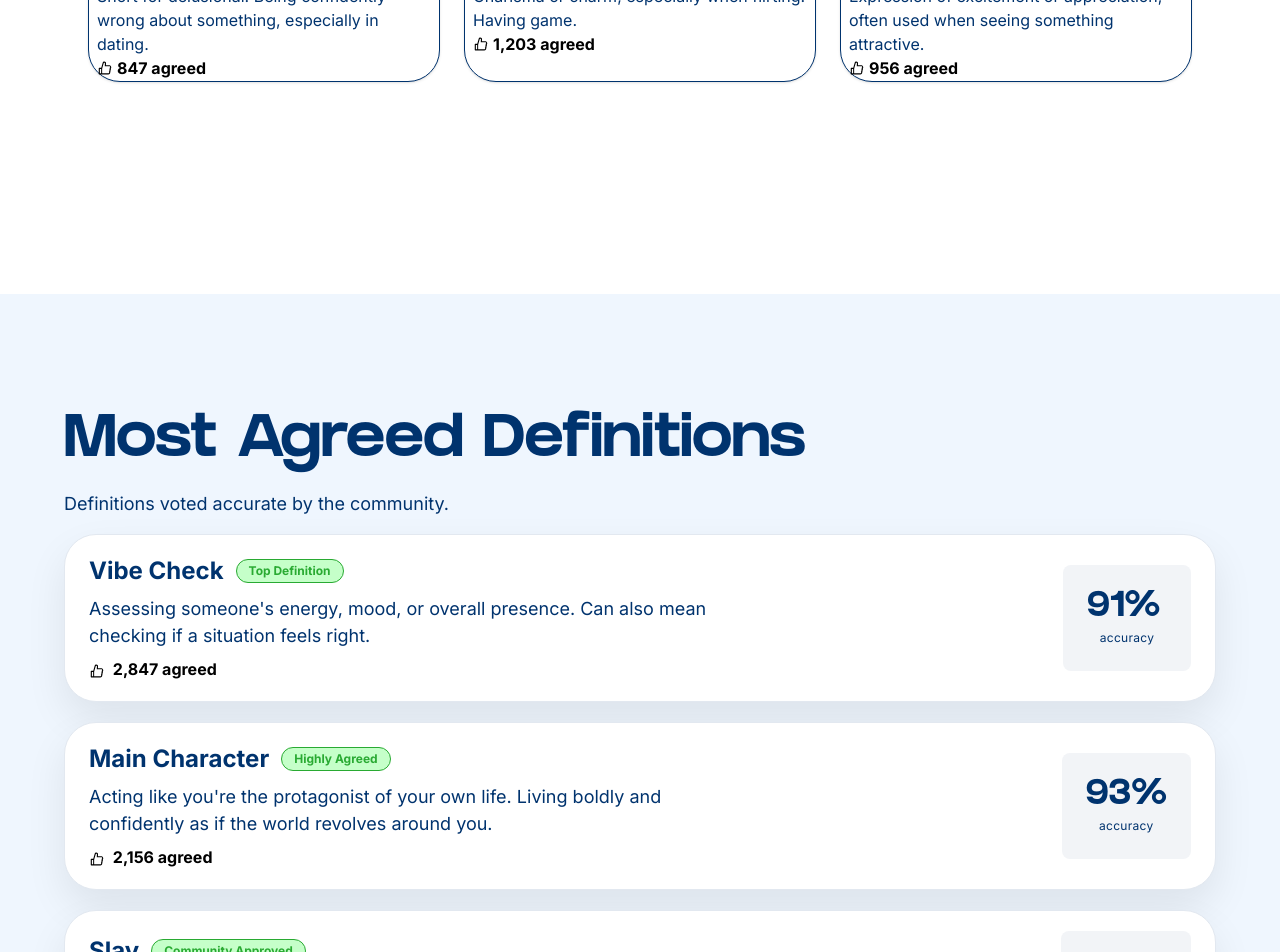
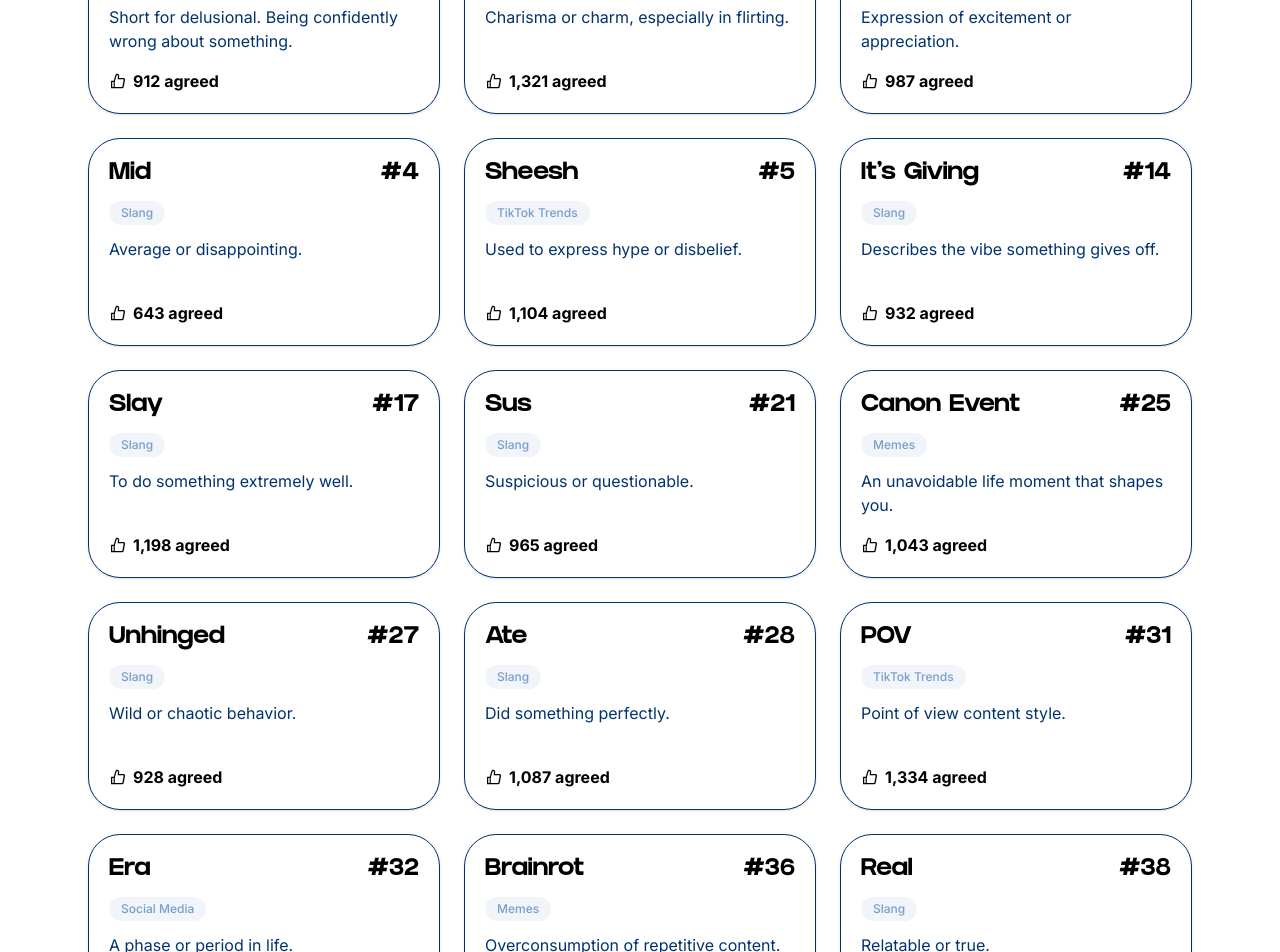
Before and after one commit to Md-Ashik-Mia/TiktokDictionary, a Next.js app: page / in a window 1280 px wide. Shown: the part 1320-2272 px from the top of the page. Built offline with nearby package versions, Linux system fonts and the light colour scheme.

Commit message:
in homepage other section are removed and extra words added

```diff
--- a/app/components/TrendingSection.tsx
+++ b/app/components/TrendingSection.tsx
@@ -14,62 +14,409 @@ export const TrendingSection = () => {
     { key: "month" as const, label: "This Month" },
   ];
 
-  const trendingData = [
+  const trendingData =[
   {
     word: "delulu",
     rank: 1,
     category: "Slang",
-      definition:
-        "Short for delusional. Being confidently wrong about something, especially in dating.",
-      likes: 847,
+    definition: "Short for delusional. Being confidently wrong about something.",
+    likes: 912,
     period: "today",
   },
   {
     word: "rizz",
     rank: 2,
     category: "Slang",
-      definition:
-        "Charisma or charm, especially when flirting. Having game.",
-      likes: 1203,
+    definition: "Charisma or charm, especially in flirting.",
+    likes: 1321,
     period: "today",
   },
   {
     word: "gyat",
     rank: 3,
     category: "TikTok Trends",
-      definition:
-        "Expression of excitement or appreciation, often used when seeing something attractive.",
-      likes: 956,
+    definition: "Expression of excitement or appreciation.",
+    likes: 987,
+    period: "today",
+  },
+  {
+    word: "mid",
+    rank: 4,
+    category: "Slang",
+    definition: "Average or disappointing.",
+    likes: 643,
+    period: "today",
+  },
+  {
+    word: "sheesh",
+    rank: 5,
+    category: "TikTok Trends",
+    definition: "Used to express hype or disbelief.",
+    likes: 1104,
     period: "today",
   },
   {
     word: "sigma",
-      rank: 4,
+    rank: 6,
     category: "Memes",
-      definition:
-        "Independent, self-reliant person who doesn't follow the crowd.",
-      likes: 742,
+    definition: "Independent person who doesn’t follow social norms.",
+    likes: 781,
     period: "week",
   },
   {
     word: "bussin",
-      rank: 5,
+    rank: 7,
     category: "Slang",
-      definition:
-        "Really good, amazing, excellent. Usually used for food.",
-      likes: 689,
+    definition: "Really good or delicious.",
+    likes: 699,
     period: "week",
   },
   {
     word: "no cap",
-      rank: 6,
+    rank: 8,
     category: "Slang",
-      definition:
-        "No lie, for real, seriously. Used to emphasize truth.",
-      likes: 823,
+    definition: "No lie, for real.",
+    likes: 844,
+    period: "week",
+  },
+  {
+    word: "bet",
+    rank: 9,
+    category: "Slang",
+    definition: "Okay, sure, agreed.",
+    likes: 612,
+    period: "week",
+  },
+  {
+    word: "NPC",
+    rank: 10,
+    category: "Memes",
+    definition: "Someone acting robotic or predictable.",
+    likes: 903,
+    period: "week",
+  },
+  {
+    word: "main character",
+    rank: 11,
+    category: "Internet Culture",
+    definition: "Living life like you’re the star of the show.",
+    likes: 876,
     period: "month",
   },
+  {
+    word: "soft launch",
+    rank: 12,
+    category: "Social Media",
+    definition: "Subtle announcement of a relationship or project.",
+    likes: 542,
+    period: "month",
+  },
+  {
+    word: "hard launch",
+    rank: 13,
+    category: "Social Media",
+    definition: "Public and clear announcement.",
+    likes: 501,
+    period: "month",
+  },
+  {
+    word: "it’s giving",
+    rank: 14,
+    category: "Slang",
+    definition: "Describes the vibe something gives off.",
+    likes: 932,
+    period: "today",
+  },
+  {
+    word: "lowkey",
+    rank: 15,
+    category: "Slang",
+    definition: "Quietly or secretly.",
+    likes: 774,
+    period: "week",
+  },
+  {
+    word: "highkey",
+    rank: 16,
+    category: "Slang",
+    definition: "Obviously or openly.",
+    likes: 721,
+    period: "week",
+  },
+  {
+    word: "slay",
+    rank: 17,
+    category: "Slang",
+    definition: "To do something extremely well.",
+    likes: 1198,
+    period: "today",
+  },
+  {
+    word: "based",
+    rank: 18,
+    category: "Internet Culture",
+    definition: "Unapologetically true to yourself.",
+    likes: 846,
+    period: "week",
+  },
+  {
+    word: "ratio",
+    rank: 19,
+    category: "Social Media",
+    definition: "When replies outperform the original post.",
+    likes: 688,
+    period: "week",
+  },
+  {
+    word: "clout",
+    rank: 20,
+    category: "Social Media",
+    definition: "Influence or popularity online.",
+    likes: 754,
+    period: "month",
+  },
+  {
+    word: "sus",
+    rank: 21,
+    category: "Slang",
+    definition: "Suspicious or questionable.",
+    likes: 965,
+    period: "today",
+  },
+  {
+    word: "vibe check",
+    rank: 22,
+    category: "Memes",
+    definition: "Assessing someone’s energy or mood.",
+    likes: 803,
+    period: "week",
+  },
+  {
+    word: "ghosting",
+    rank: 23,
+    category: "Dating",
+    definition: "Suddenly cutting off communication.",
+    likes: 702,
+    period: "month",
+  },
+  {
+    word: "simp",
+    rank: 24,
+    category: "Memes",
+    definition: "Doing too much for someone who doesn’t reciprocate.",
+    likes: 899,
+    period: "week",
+  },
+  {
+    word: "canon event",
+    rank: 25,
+    category: "Memes",
+    definition: "An unavoidable life moment that shapes you.",
+    likes: 1043,
+    period: "today",
+  },
+  {
+    word: "grindset",
+    rank: 26,
+    category: "Internet Culture",
+    definition: "Extreme focus on self-improvement or success.",
+    likes: 634,
+    period: "month",
+  },
+  {
+    word: "unhinged",
+    rank: 27,
+    category: "Slang",
+    definition: "Wild or chaotic behavior.",
+    likes: 928,
+    period: "today",
+  },
+  {
+    word: "ate",
+    rank: 28,
+    category: "Slang",
+    definition: "Did something perfectly.",
+    likes: 1087,
+    period: "today",
+  },
+  {
+    word: "left on read",
+    rank: 29,
+    category: "Social Media",
+    definition: "Message seen but not replied to.",
+    likes: 611,
+    period: "month",
+  },
+  {
+    word: "core memory",
+    rank: 30,
+    category: "Internet Culture",
+    definition: "A moment that stays with you forever.",
+    likes: 855,
+    period: "month",
+  },
+  {
+    word: "POV",
+    rank: 31,
+    category: "TikTok Trends",
+    definition: "Point of view content style.",
+    likes: 1334,
+    period: "today",
+  },
+  {
+    word: "era",
+    rank: 32,
+    category: "Social Media",
+    definition: "A phase or period in life.",
+    likes: 972,
+    period: "today",
+  },
+  {
+    word: "cancelled",
+    rank: 33,
+    category: "Internet Culture",
+    definition: "Facing backlash for actions or statements.",
+    likes: 589,
+    period: "month",
+  },
+  {
+    word: "flex",
+    rank: 34,
+    category: "Slang",
+    definition: "Showing off something.",
+    likes: 743,
+    period: "week",
+  },
+  {
+    word: "glow up",
+    rank: 35,
+    category: "Slang",
+    definition: "Major improvement in appearance or life.",
+    likes: 1169,
+    period: "month",
+  },
+  {
+    word: "brainrot",
+    rank: 36,
+    category: "Memes",
+    definition: "Overconsumption of repetitive content.",
+    likes: 921,
+    period: "today",
+  },
+  {
+    word: "touch grass",
+    rank: 37,
+    category: "Memes",
+    definition: "Go outside and disconnect from the internet.",
+    likes: 884,
+    period: "week",
+  },
+  {
+    word: "real",
+    rank: 38,
+    category: "Slang",
+    definition: "Relatable or true.",
+    likes: 1021,
+    period: "today",
+  },
+  {
+    word: "manifest",
+    rank: 39,
+    category: "Internet Culture",
+    definition: "Believing something into existence.",
+    likes: 697,
+    period: "month",
+  },
+  {
+    word: "gatekeep",
+    rank: 40,
+    category: "Social Media",
+    definition: "Keeping information exclusive.",
+    likes: 623,
+    period: "month",
+  },
+  {
+    word: "bestie",
+    rank: 41,
+    category: "Slang",
+    definition: "Close friend.",
+    likes: 811,
+    period: "week",
+  },
+  {
+    word: "iykyk",
+    rank: 42,
+    category: "Slang",
+    definition: "If you know, you know.",
+    likes: 702,
+    period: "week",
+  },
+  {
+    word: "fr",
+    rank: 43,
+    category: "Slang",
+    definition: "For real.",
+    likes: 856,
+    period: "today",
+  },
+  {
+    word: "cringe",
+    rank: 44,
+    category: "Slang",
+    definition: "Embarrassing or awkward.",
+    likes: 933,
+    period: "week",
+  },
+  {
+    word: "vibes",
+    rank: 45,
+    category: "Internet Culture",
+    definition: "General feeling or mood.",
+    likes: 781,
+    period: "month",
+  },
+  {
+    word: "caught in 4k",
+    rank: 46,
+    category: "Memes",
+    definition: "Caught with undeniable evidence.",
+    likes: 674,
+    period: "week",
+  },
+  {
+    word: "drip",
+    rank: 47,
+    category: "Slang",
+    definition: "Stylish outfit or appearance.",
+    likes: 919,
+    period: "today",
+  },
+  {
+    word: "sending",
+    rank: 48,
+    category: "Slang",
+    definition: "Something extremely funny.",
+    likes: 566,
+    period: "month",
+  },
+  {
+    word: "energy",
+    rank: 49,
+    category: "Internet Culture",
+    definition: "Someone’s overall vibe or presence.",
+    likes: 731,
+    period: "month",
+  },
+  {
+    word: "say less",
+    rank: 50,
+    category: "Slang",
+    definition: "Understood, no further explanation needed.",
+    likes: 892,
+    period: "week",
+  },
 ];
+
 
   const filteredData =
     activeTab === "month"
@@ -105,15 +452,16 @@ export const TrendingSection = () => {
       </div>
 
       {/* Cards */}
-      <div className="mt-10 grid gap-6 md:grid-cols-3 place-items-start">
+      <div className="mt-10 grid gap-6 grid-cols-1 md:grid-cols-2 lg:grid-cols-3">
         {filteredData.map((item) => (
           <article
             key={item.word}
-            className=" h-44 rounded-2xl p-2 border border-[#00336E] bg-white  shadow-sm hover:shadow-md transition-all"
+            className="flex flex-col justify-between h-52 w-full rounded-2xl p-5 border border-[#00336E] bg-white shadow-sm hover:shadow-md transition-all"
           >
+            <div>
               {/* word + rank */}
-            <header className=" flex items-start justify-between mb-1.5">
-              <h3 className="font-display lg:text-2xl font-semibold text-[#000000] capitalize">
+              <header className="flex items-start justify-between mb-2">
+                <h3 className="font-display text-2xl font-semibold text-[#000000] capitalize">
                   {item.word}
                 </h3>
                 <span className="text-2xl font-display font-bold text-[#000000]">
@@ -122,19 +470,22 @@ export const TrendingSection = () => {
               </header>
 
               {/* category pill */}
-            <span className="inline-block mb-1.5 rounded-full  px-2 py-0.5  bg-slate-100  text-[12px] font-medium text-[#769ECC]">
+              <div className="mb-3">
+                <span className="inline-block rounded-full px-3 py-1 bg-slate-100 text-xs font-medium text-[#769ECC]">
                   {item.category}
                 </span>
+              </div>
 
               {/* definition */}
-            <p className=" text-[16px]  text-[#00336E]">
+              <p className="text-base text-[#00336E] line-clamp-3">
                 {item.definition}
               </p>
+            </div>
 
             {/* likes */}
-            <footer className=" font-bold flex items-center gap-1 text-[#000000]">
-              <AiOutlineLike className="text-[16px] font-bold " />
-              <span className="text-[16px] font-bold">
+            <footer className="font-bold flex items-center gap-1.5 text-[#000000] mt-auto pt-2">
+              <AiOutlineLike className="text-lg" />
+              <span className="text-base">
                 {item.likes.toLocaleString()} agreed
               </span>
             </footer>
--- a/app/page.tsx
+++ b/app/page.tsx
@@ -19,7 +19,7 @@ export default function HomePage() {
         <TrendingSection />
       </section>
 
-      <div className="bg-[#EFF6FE]">
+      {/* <div className="bg-[#EFF6FE]">
         <section className="max-w-6xl min-h-screen mx-auto mt-30 bg-[#EFF6FE]  ">
         <MostAgreed />
       </section>
@@ -31,7 +31,7 @@ export default function HomePage() {
       <ExploreCategories />
       <section className="max-w-6xl min-h-screen mx-auto ">
         <WhyExists />
-      </section>
+      </section> */}
       <SubmitCTA />
 
       <Footer />
```
Also changed, not shown: components/layout/Navbar.tsx (+6 -1 lines). Lines whose indentation alone changed are shown as unchanged.
